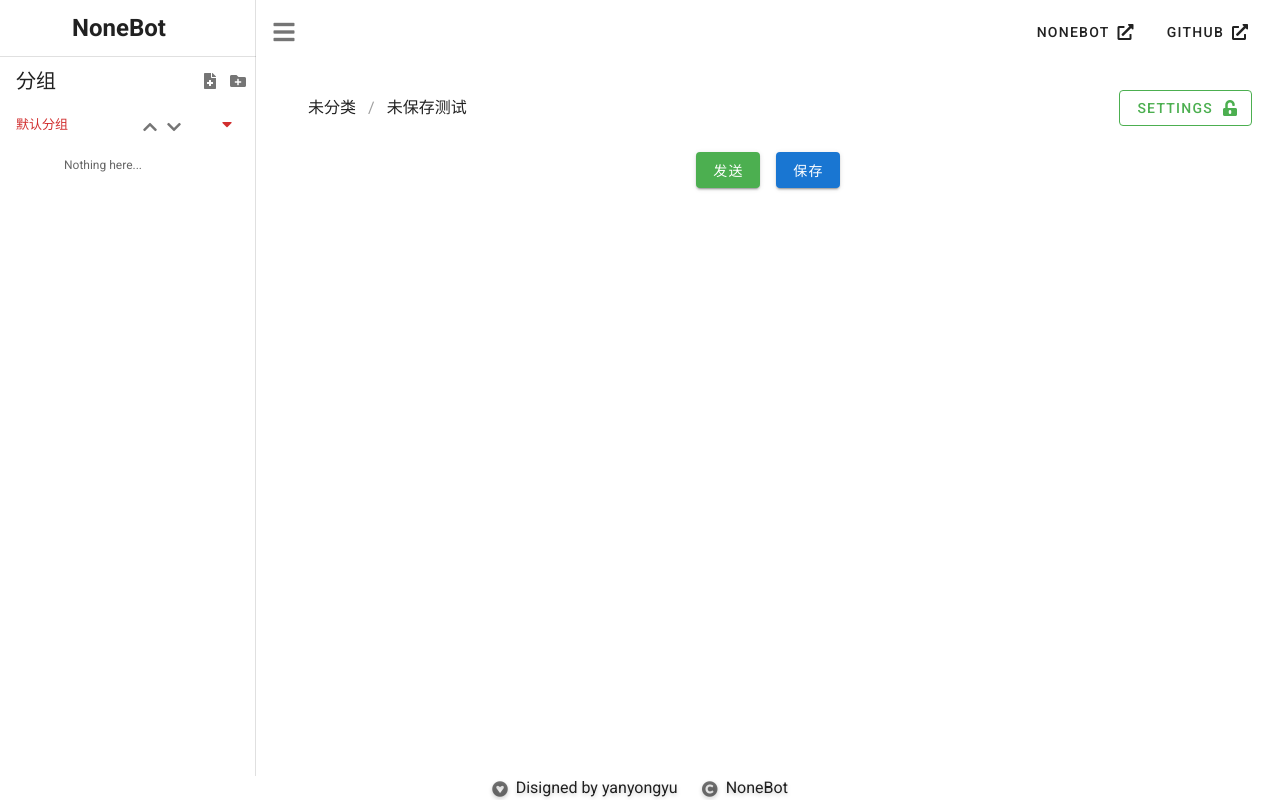
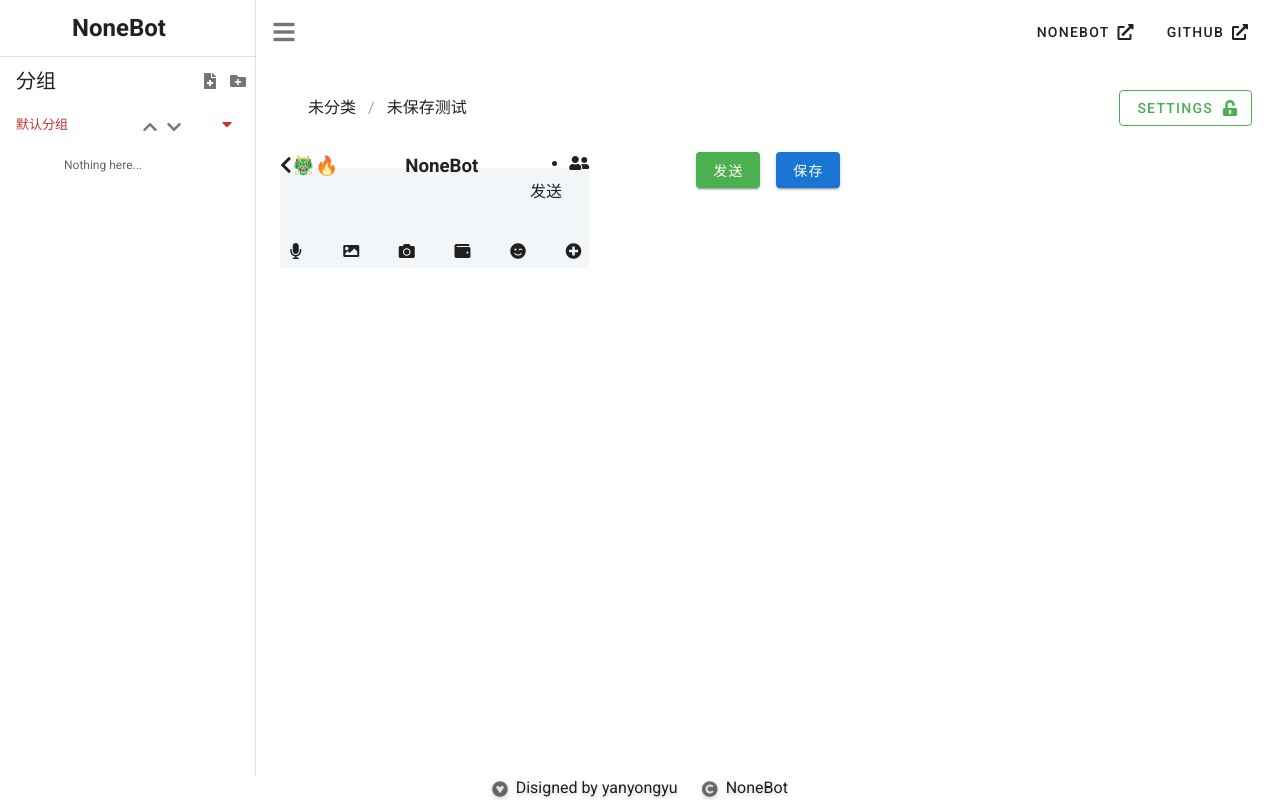
Before and after one commit to nonebot/plugin-test, a Vue app: page /frontend in a window 1280 px wide. Built offline with nearby package versions, Linux system fonts and the light colour scheme.

Commit message:
fix grouper and frontend

```diff
--- a/package.json
+++ b/package.json
@@ -12,6 +12,7 @@
     "highlight.js": "^10.1.1",
     "lodash": "^4.17.19",
     "prettier": "^2.0.5",
+    "sweetalert": "^2.1.2",
     "uuid": "^8.2.0",
     "vue": "^2.6.11",
     "vue-router": "^3.2.0",
--- a/src/App.vue
+++ b/src/App.vue
@@ -95,12 +95,13 @@
     const id = uuidv1();
     this.$store.dispatch("updateTests", restoreTest || {});
     this.$store.dispatch(
-      "updateGroups",
+      "restoreGroups",
       restoreGroup || {
         [id]: {
           id: id,
           name: "默认分组",
           expand: true,
+          default: true,
           editable: false,
           removable: false,
           tests: [],
--- a/src/components/Grouper.vue
+++ b/src/components/Grouper.vue
@@ -54,6 +54,7 @@
           v-model="groups[groupId].tests"
           group="group"
           draggable=".item"
+          @add="onTestRearrange(groupId, $event)"
         >
           <!-- <transition-group> -->
           <v-subheader
@@ -193,6 +194,7 @@
 </template>
 
 <script>
+import swal from "sweetalert";
 import { v1 as uuidv1 } from "uuid";
 import draggable from "vuedraggable";
 
@@ -269,6 +271,7 @@
           id: id,
           name: this.newGroupName,
           expand: true,
+          default: false,
           editable: true,
           removable: true,
           tests: [],
@@ -279,12 +282,24 @@
     },
     changeGroup() {
       if (this.$refs.groupForm.validate()) {
-        this.groups[this.groupId].name = this.groupName;
+        this.$set(this.groups[this.groupId], "name", this.groupName);
         this.groupModal = false;
       }
     },
     deleteGroup(groupIndex) {
-      // TODO: alert user
+      swal("确认删除分组？", "该操作将同时删除分组内所有测试用例！", {
+        icon: "warning",
+        buttons: {
+          cancel: "取消",
+          confirm: {
+            text: "确认",
+            value: true,
+          },
+        },
+        dangerMode: true,
+      }).then((value) => {
+        console.log(value);
+        if (value) {
           const groupId = this.groupIndex.splice(groupIndex, 1)[0];
           for (let i = 0; i < this.groups[groupId].tests.length; i++) {
             const testId = this.groups[groupId].tests[i];
@@ -299,6 +314,8 @@
           }
           console.log(`[i] Delete group ${groupId}`);
           this.$delete(this.groups, groupId);
+        }
+      });
     },
     moveUpGroup(index) {
       if (index !== 0) {
@@ -320,7 +337,7 @@
     },
     changeTest() {
       if (this.$refs.itemForm.validate()) {
-        this.tests[this.testId].name = this.testName;
+        this.$set(this.tests[this.testId], "name", this.testName);
         this.testModal = false;
       }
     },
@@ -336,6 +353,11 @@
       console.log(`[i] Delete test ${testId}`);
       this.$delete(this.tests, testId);
     },
+    onTestRearrange(groupId, event) {
+      const testId = this.groups[groupId].tests[event.newDraggableIndex];
+      console.log(`[i] Arrange test ${testId} to group ${groupId}`);
+      this.$set(this.tests[testId], "group", groupId);
+    },
   },
   mounted() {
     this.groups = this.$store.state.groups;
--- /dev/null
+++ b/src/components/Messenger.vue
@@ -0,0 +1,179 @@
+<template>
+  <div class="qq-chat">
+    <div class="portlet-box portlet-fullHeight portlet-shadow mb-30">
+      <div
+        class="portlet-header bg-primary flex-row flex d-flex align-items-center b-b"
+      >
+        <div class="flex d-flex justify-content-between">
+          <h3>
+            <i class="fas fa-chevron-left"></i>
+          </h3>
+          <!-- <h3>
+            <i class="fas fa-dragon fa-fw"></i>
+            <i class="fas fa-fire fa-fw"></i>
+          </h3>-->
+          <h3>🐲🔥</h3>
+        </div>
+        <div class="flex d-flex flex-column">
+          <h3>NoneBot</h3>
+        </div>
+        <div class="portlet-tools">
+          <ul class="nav">
+            <li class="nav-item">
+              <i class="fas fa-user-friends"></i>
+            </li>
+          </ul>
+        </div>
+      </div>
+      <div class="portlet-body chat-bg px-2">
+        <template v-for="(item, index) in messages">
+          <div
+            v-if="item.position == 'right'"
+            class="flex d-flex flex-row justify-content-end message wow fadeInRight"
+            :key="index"
+          >
+            <div
+              class="message-box"
+              v-html="item.msg.replace(/\n/g, '<br/>').replace(/ /g, '&nbsp;')"
+            ></div>
+            <div
+              class="avatar rounded-circle"
+              style="background-color: #1565c0;"
+            >
+              <i class="fas fa-user"></i>
+            </div>
+          </div>
+          <div
+            v-else
+            class="flex d-flex flex-row message wow fadeInLeft"
+            :key="index"
+          >
+            <div
+              class="message-box"
+              v-html="item.msg.replace(/\n/g, '<br/>').replace(/ /g, '&nbsp;')"
+            ></div>
+            <img src="@/assets/logo.png" class="avatar rounded-circle" />
+          </div>
+        </template>
+      </div>
+      <div class="portlet-body chat-bg pb-1">
+        <div class="form-group row mb-0">
+          <div class="col-9 p-1">
+            <input
+              type="text"
+              class="form-control form-control-sm disabled bg-white"
+            />
+          </div>
+          <div class="col-3 p-1">
+            <button
+              class="form-control form-control-sm btn btn-sm btn-rounded btn-primary btn-block"
+            >
+              发送
+            </button>
+          </div>
+        </div>
+        <div class="row text-center">
+          <div class="col-2">
+            <i class="fas fa-microphone"></i>
+          </div>
+          <div class="col-2">
+            <i class="fas fa-image"></i>
+          </div>
+          <div class="col-2">
+            <i class="fas fa-camera"></i>
+          </div>
+          <div class="col-2">
+            <i class="fas fa-wallet"></i>
+          </div>
+          <div class="col-2">
+            <i class="fas fa-smile-wink"></i>
+          </div>
+          <div class="col-2">
+            <i class="fas fa-plus-circle"></i>
+          </div>
+        </div>
+      </div>
+    </div>
+  </div>
+</template>
+
+<script>
+// import { WOW } from "wowjs";
+
+export default {
+  name: "chat-interface",
+  props: {
+    messages: Array,
+  },
+  methods: {
+    // initWOW: function () {
+    //   var wow = new WOW({
+    //     noxClass: "wow",
+    //     animateClass: "animated",
+    //     offset: 0,
+    //     mobile: true,
+    //     live: true,
+    //   });
+    //   wow.init();
+    // },
+  },
+  mounted() {
+    // this.initWOW();
+  },
+};
+</script>
+
+<style scoped>
+.chat-bg {
+  background-color: #f3f6f9;
+}
+
+.message {
+  position: relative;
+}
+
+.message .message-box {
+  position: relative;
+  width: fit-content;
+  max-width: 55%;
+  border-radius: 0.5rem;
+  padding: 0.6rem 0.8rem;
+  margin: 0.4rem 3rem;
+  background-color: #fff;
+}
+.message .message-box::after {
+  content: "";
+  position: absolute;
+  right: 100%;
+  top: 0;
+  width: 8px;
+  height: 12px;
+  color: #fff;
+  border: 0 solid transparent;
+  border-bottom: 7px solid;
+  border-radius: 0 0 0 8px;
+}
+.message.justify-content-end .message-box::after {
+  left: 100%;
+  right: auto;
+  border-radius: 0 0 8px 0;
+}
+
+.message .avatar {
+  top: 0px;
+  left: -2px;
+  width: 2.3rem;
+  height: 2.3rem;
+  position: absolute;
+  user-select: none;
+  pointer-events: none;
+  text-align: center;
+  line-height: 2.8rem;
+  font-size: 1.2rem;
+  color: #fff;
+}
+.message.justify-content-end .avatar {
+  left: auto;
+  right: -2px;
+}
+</style>
--- a/src/components/Sender.vue
+++ b/src/components/Sender.vue
@@ -3,10 +3,10 @@
     <v-col cols="12" sm="6" class="text-center">
       <v-form ref="form" v-model="valid" lazy-validation>
         <!-- TODO: something in form -->
-        <v-btn :disabled="!valid" color="success" class="mr-4" @click="submit"
+        <v-btn class="mr-4" color="success" :disabled="!valid" @click="submit"
           >发送</v-btn
         >
-        <v-btn color="primary">保存</v-btn>
+        <v-btn v-if="!testId" color="primary" @click="save">保存</v-btn>
       </v-form>
     </v-col>
     <v-col cols="12" sm="6">
@@ -120,6 +120,25 @@
     submit() {
       //
     },
+    save() {
+      if (!this.testId) {
+        const id = uuidv1();
+        const defaultGroup = this.$store.state.defaultGroup;
+        this.$store.dispatch("updateTest", {
+          id: id,
+          name: "未命名测试",
+          group: defaultGroup,
+          created_at: new Date().getTime(),
+          data: {},
+        });
+        const tests = this.$store.state.groups[defaultGroup].tests;
+        this.$set(tests, tests.length, id);
+        this.$router.replace({
+          name: "frontend-restore",
+          params: { testId: id },
+        });
+      }
+    },
     handleUnload(e) {
       e = e || window.eevnt;
       if (e) {
--- a/src/store/index.js
+++ b/src/store/index.js
@@ -9,6 +9,7 @@
     groups: {},
     tests: {},
     groupIndex: [],
+    defaultGroup: "",
   },
   mutations: {
     updateGroup: (state, payload) => {
@@ -21,6 +22,11 @@
       if (payload) {
         state.groups = payload;
         localStorage.setItem("nonebot-groups", JSON.stringify(state.groups));
+      }
+    },
+    updateDefaultGroup: (state, payload) => {
+      if (payload) {
+        state.defaultGroup = payload;
       }
     },
     updateTest: (state, payload) => {
@@ -52,6 +58,14 @@
     updateGroups: ({ commit }, payload) => {
       commit("updateGroups", payload);
     },
+    restoreGroups: ({ commit }, payload) => {
+      for (let i in payload) {
+        if (payload[i].default === true) {
+          commit("updateDefaultGroup", i);
+        }
+      }
+      commit("updateGroups", payload);
+    },
     updateTest: ({ commit }, payload) => {
       commit("updateTest", payload);
     },
--- a/src/views/Frontend.vue
+++ b/src/views/Frontend.vue
@@ -12,7 +12,9 @@
     </v-toolbar>
     <v-container>
       <v-row>
-        <v-col cols="12" sm="4"></v-col>
+        <v-col cols="12" sm="4">
+          <Messenger></Messenger>
+        </v-col>
         <v-col cols="12" sm="8">
           <Sender :testId="testId"></Sender>
         </v-col>
@@ -23,11 +25,13 @@
 
 <script>
 import Sender from "@/components/Sender";
+import Messenger from "@/components/Messenger";
 
 export default {
   name: "Home",
   components: {
     Sender,
+    Messenger,
   },
   props: {
     testId: {
@@ -53,7 +57,7 @@
     },
     test() {
       if (this.testId) {
-        return this.tests[this.testId];
+        return this.tests[this.testId] || {};
       } else {
         return {};
       }
@@ -69,7 +73,11 @@
       ];
     },
   },
-  methods: {},
+  mounted() {
+    if (this.testId && !this.tests[this.testId]) {
+      this.$router.replace({ name: "frontend" });
+    }
+  },
 };
 </script>
 
```
Also changed, not shown: 1 other file (tests, documents, lock files or other folders). Lines whose indentation alone changed are shown as unchanged.
